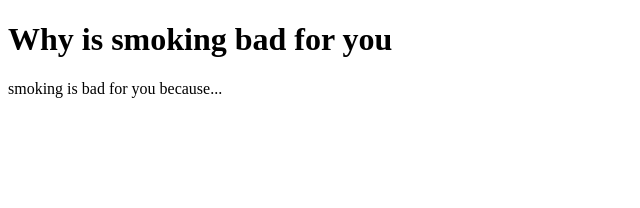
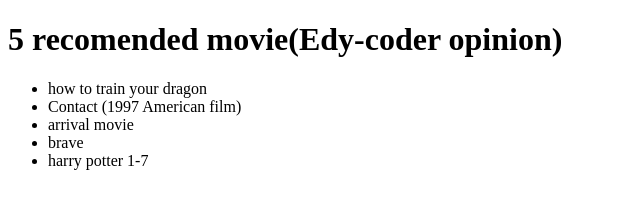
Before and after one commit to Edy-coder/Edy_coderWEb, a plain HTML site: page index.html in a window 1280 px wide. Shown: the whole page, without its empty margins (0-640 px from the left). Drawn offline with Linux system fonts and the light colour scheme.

Commit message:
Update index.html

```diff
--- a/index.html
+++ b/index.html
@@ -1,11 +1,17 @@
 <!DOCTYPE HTML>
 <html>
     <head>
-      <title>Why is smoking bad for you</title>
+      <title>recomended movies</title>
       <meta charset="utf-8">
     </head>
     <body>
-      <h1>Why is smoking bad for you</h1>
-      <p>smoking is bad for you because...</p>
+      <h1>5 recomended movie(Edy-coder opinion)</h1>
+      <ul>
+          <li>how to train your dragon</li>
+          <li>Contact (1997 American film)</li>
+          <li>arrival movie</li>
+          <li>brave</li>
+          <li>harry potter 1-7</li>
+      </ul>
     </body>
 </html>
```
